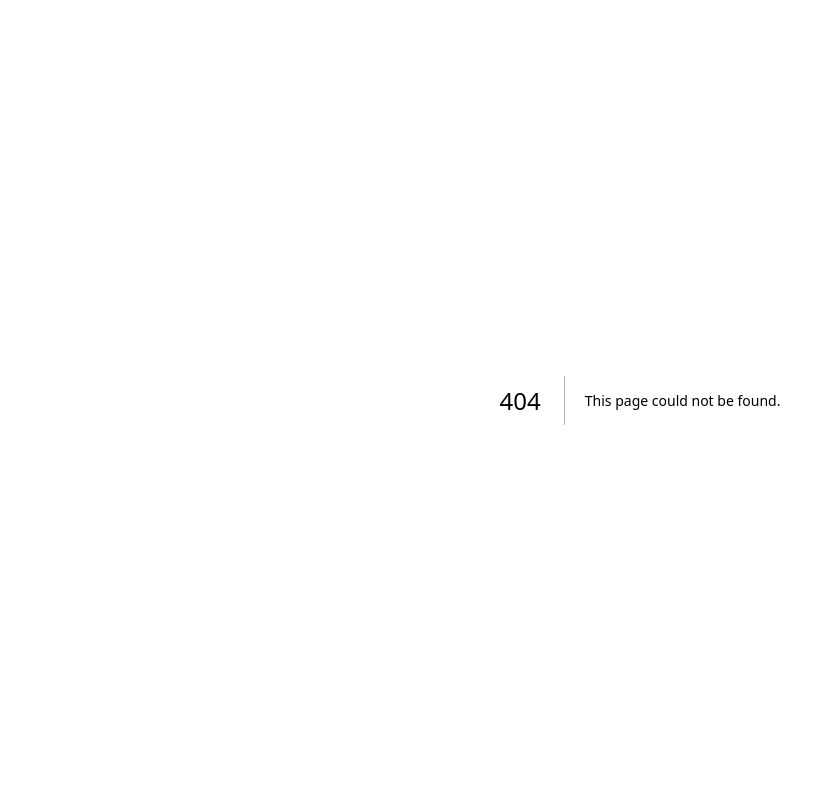
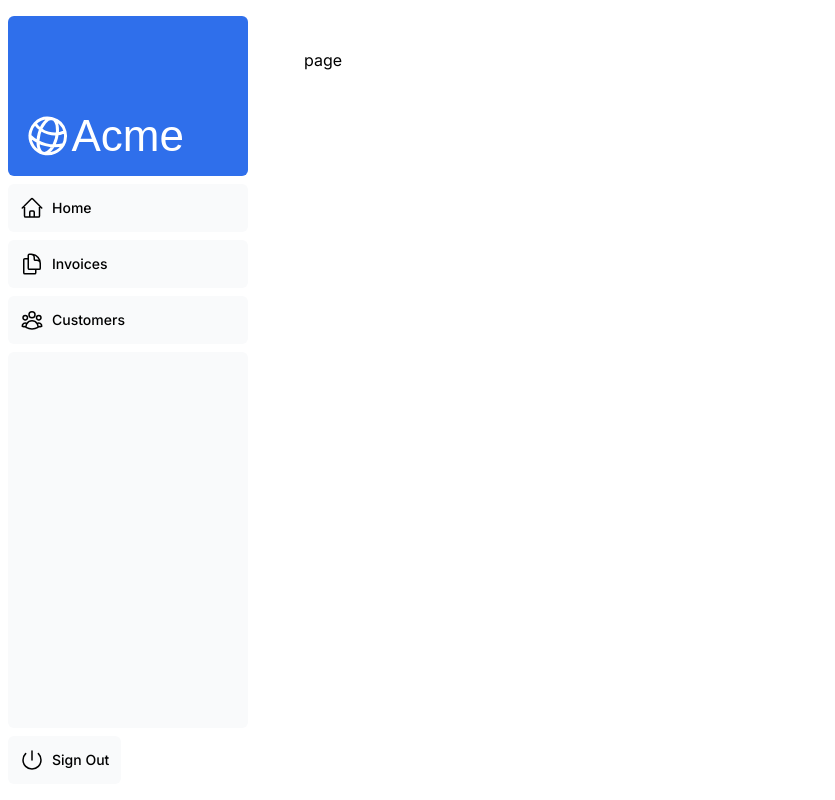
Before and after one commit to gauravkharel/nextjs-dashboard, a Next.js app: page /dashboard/customers in a window 1280 px wide. Before the commit this address had no page. Shown: the whole page, without its empty margins (0-835 px from the left). Built offline with nearby package versions, Linux system fonts and the light colour scheme; a web font is replaced by a local one.

Commit message:
Ch 4: About layouts and pages

```diff
--- /dev/null
+++ b/app/dashboard/customers/page.tsx
@@ -0,0 +1,11 @@
+import { FC } from 'react'
+
+interface pageProps {
+
+}
+
+const page: FC<pageProps> = ({}) => {
+  return <div>page</div>
+}
+
+export default page
--- /dev/null
+++ b/app/dashboard/invoices/page.tsx
@@ -0,0 +1,11 @@
+import { FC } from 'react'
+
+interface pageProps {
+
+}
+
+const page: FC<pageProps> = ({}) => {
+  return <div>page</div>
+}
+
+export default page
--- /dev/null
+++ b/app/dashboard/layout.tsx
@@ -0,0 +1,12 @@
+import SideNav from "@/app/ui/dashboard/sidenav";
+
+export default function Layout({children }: {children: React.ReactNode}) {
+    return (
+        <div className="flex h-screen flex-col md:flex-row md:overflow-hidden">
+            <div className="w-full flex-none md:w-64">
+                <SideNav />
+            </div>
+            <div className="flex-grow p-6 md:overflow-y-auto md:p-12">{children}</div>
+        </div>
+    )
+}
--- /dev/null
+++ b/app/dashboard/page.tsx
@@ -0,0 +1,6 @@
+
+const Page = ({}) => {
+  return <div>Dashboard page</div>
+}
+
+export default Page
--- a/app/layout.tsx
+++ b/app/layout.tsx
@@ -1,5 +1,5 @@
 import '@/app/ui/global.css'
-import {inter} from '@/app/ui/font'
+import {inter} from '@/app/ui/fonts'
 
 export default function RootLayout({
   children,
--- a/app/page.tsx
+++ b/app/page.tsx
@@ -1,5 +1,5 @@
 import AcmeLogo from '@/app/ui/acme-logo';
-import {lusitana} from '@/app/ui/font'
+import {lusitana} from '@/app/ui/fonts'
 import Link from 'next/link';
 import Image from 'next/image'
 
@@ -8,6 +8,7 @@
     <main className="flex min-h-screen flex-col p-6">
       <div className="flex h-20 shrink-0 items-end rounded-lg bg-blue-500 p-4 md:h-52">
         {/* <AcmeLogo /> */}
+        <AcmeLogo />
       </div>
       <div className="mt-4 flex grow flex-col gap-4 md:flex-row">
         <div className="flex flex-col justify-center gap-6 rounded-lg bg-gray-50 px-6 py-10 md:w-2/5 md:px-20">
```
Also changed, not shown: app/ui/fonts.ts (renamed from app/ui/font.ts).
